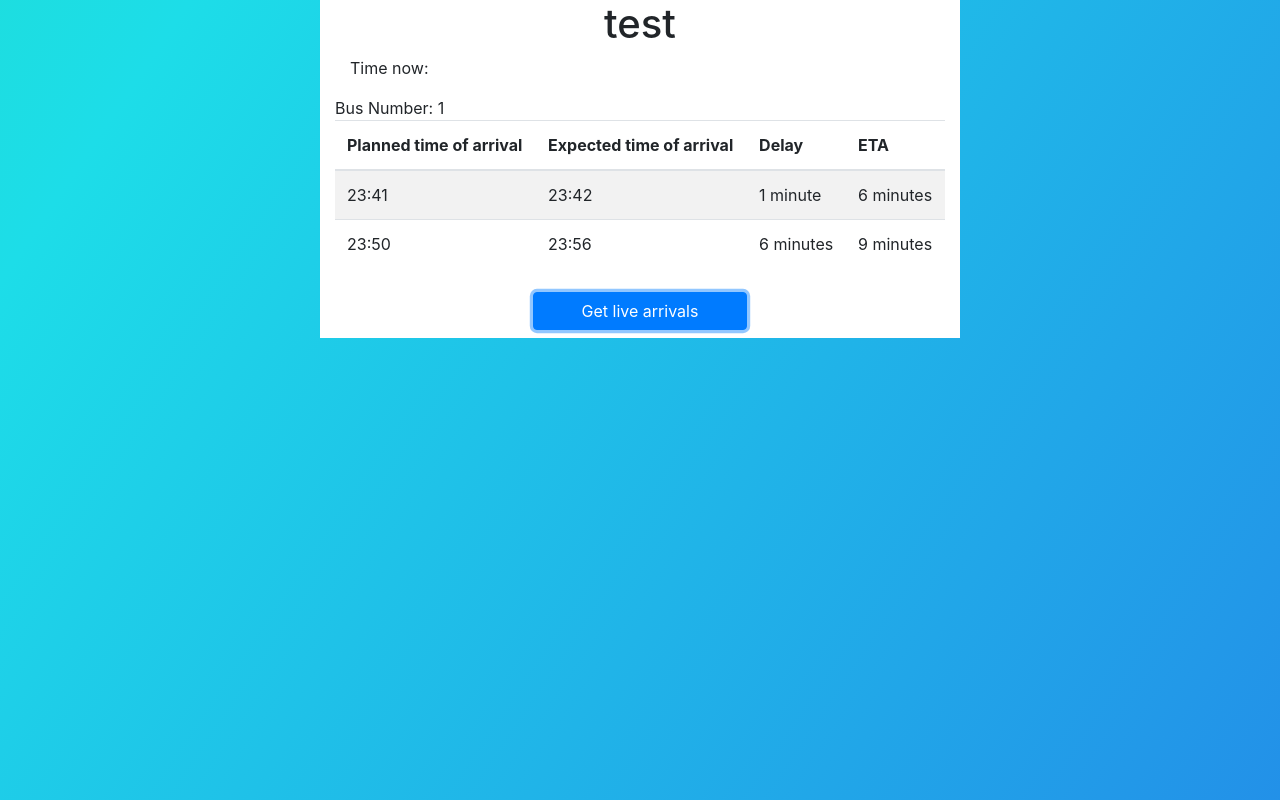
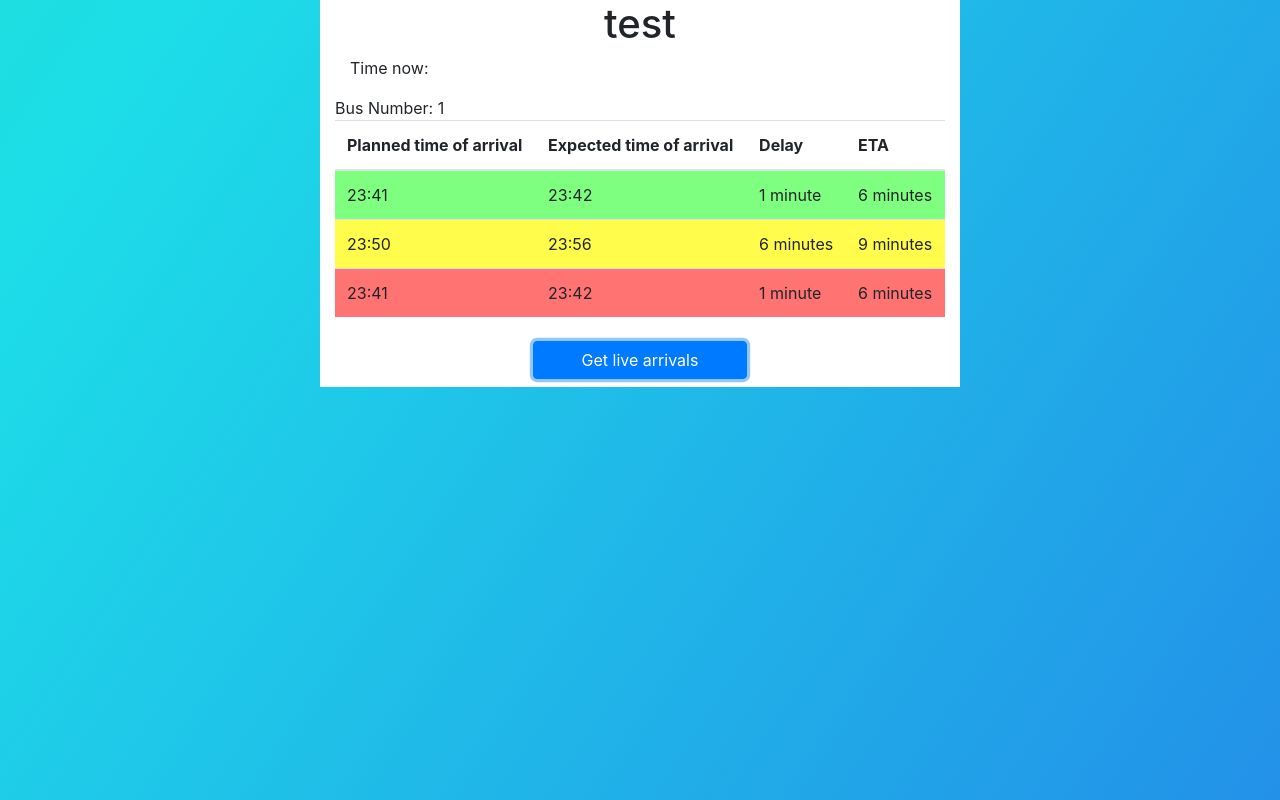
Before and after one commit to Driftydirt/Bus-Timetabling, an Angular app: page / in a window 1280 px wide. Both pictures are taken after a click on the button "Get live arrivals". Built offline with nearby package versions, Linux system fonts and the light colour scheme.

Commit message:
adding traffic lights

```diff
--- a/src/app/bus-api.service.ts
+++ b/src/app/bus-api.service.ts
@@ -20,6 +20,7 @@ export interface Departures {
   bus_number: string;
   delay: string;
   ETA: string;
+  colour: string;
 }
 
 // tslint:disable-next-line: max-line-length
@@ -47,7 +48,8 @@ export class RealBusApiService extends BusApiService {
               (d: any): Departures => ({
                 ...d,
                 delay: this.getDelay(d),
-                ETA: this.getETA(d)
+                ETA: this.getETA(d),
+                colour: this.getColour(d)
               })
             )
           )
@@ -80,4 +82,16 @@ export class RealBusApiService extends BusApiService {
 
     return bestTime.from(Date.now(), true);
   }
+
+  getColour(route: Departures): string {
+    const parts = route.best_departure_estimate.split(":").map(Number);
+
+    if (parts[1] <= 5) {
+      return "green";
+    } else if (parts[1] <= 10) {
+      return "yellow";
+    } else {
+      return "red";
+    }
+  }
 }
--- a/src/app/bus-data/bus-data.component.css
+++ b/src/app/bus-data/bus-data.component.css
@@ -3,3 +3,15 @@
     font-size: 2.25rem;
   }
 }
+
+.green {
+  background-color: rgba(0, 255, 0, 0.5);
+}
+
+.yellow {
+  background-color: rgba(255, 251, 0, 0.7);
+}
+
+.red {
+  background-color: rgba(255, 0, 0, 0.548);
+}
--- a/src/app/bus-data/bus-data.component.html
+++ b/src/app/bus-data/bus-data.component.html
@@ -2,7 +2,7 @@
 <p class="col">Time now: {{ now | date: "HH:mm" }}</p>
 <div *ngFor="let route of config?.routes">
   <div>Bus Number: {{ route[0] }}</div>
-  <table class="table table-striped">
+  <table class="table">
     <thead>
       <tr>
         <th scope="col">Planned time of arrival</th>
@@ -13,7 +13,14 @@
     </thead>
 
     <tbody>
-      <tr *ngFor="let departure of route[1]">
+      <tr
+        *ngFor="let departure of route[1]"
+        [ngClass]="{
+          green: departure.colour === 'green',
+          yellow: departure.colour === 'yellow',
+          red: departure.colour === 'red'
+        }"
+      >
         <td scope="row">{{ departure.aimed_departure_time }}</td>
         <td scope="row">
           {{
--- a/src/app/fake-bus-api.service.ts
+++ b/src/app/fake-bus-api.service.ts
@@ -19,7 +19,8 @@ export class FakeBusApiService extends BusApiService {
         best_departure_estimate: "23:42",
         bus_number: "1",
         delay: "1 minute",
-        ETA: "6 minutes"
+        ETA: "6 minutes",
+        colour: "green"
       },
       {
         mode: "bus",
@@ -30,7 +31,20 @@ export class FakeBusApiService extends BusApiService {
         best_departure_estimate: "23:56",
         bus_number: "1",
         delay: "6 minutes",
-        ETA: "9 minutes"
+        ETA: "9 minutes",
+        colour: "yellow"
+      },
+      {
+        mode: "bus",
+        line: "1--2",
+        line_name: "1",
+        aimed_departure_time: "23:41",
+        expected_departure_time: "23:42",
+        best_departure_estimate: "23:42",
+        bus_number: "1",
+        delay: "1 minute",
+        ETA: "6 minutes",
+        colour: "red"
       }
     ];
     const testConfig: Config = {
--- a/src/styles.css
+++ b/src/styles.css
@@ -1,6 +1,75 @@
 /* You can add global styles to this file, and also import other style files */
 html {
-  background-color: #007bff;
+  height: 100%;
+  width: 100%;
+  left: 0;
+  right: 0;
+  top: 0;
+  bottom: 0;
+  position: absolute;
+  background: linear-gradient(
+    124deg,
+    #ff2400,
+    #e81d1d,
+    #e8b71d,
+    #e3e81d,
+    #1de840,
+    #1ddde8,
+    #2b1de8,
+    #dd00f3,
+    #dd00f3
+  );
+  background-size: 1800% 1800%;
+
+  -webkit-animation: rainbow 18s ease infinite;
+  -z-animation: rainbow 18s ease infinite;
+  -o-animation: rainbow 18s ease infinite;
+  animation: rainbow 18s ease infinite;
+}
+
+@-webkit-keyframes rainbow {
+  0% {
+    background-position: 0% 82%;
+  }
+  50% {
+    background-position: 100% 19%;
+  }
+  100% {
+    background-position: 0% 82%;
+  }
+}
+@-moz-keyframes rainbow {
+  0% {
+    background-position: 0% 82%;
+  }
+  50% {
+    background-position: 100% 19%;
+  }
+  100% {
+    background-position: 0% 82%;
+  }
+}
+@-o-keyframes rainbow {
+  0% {
+    background-position: 0% 82%;
+  }
+  50% {
+    background-position: 100% 19%;
+  }
+  100% {
+    background-position: 0% 82%;
+  }
+}
+@keyframes rainbow {
+  0% {
+    background-position: 0% 82%;
+  }
+  50% {
+    background-position: 100% 19%;
+  }
+  100% {
+    background-position: 0% 82%;
+  }
 }
 body {
   height: 100%;
```
